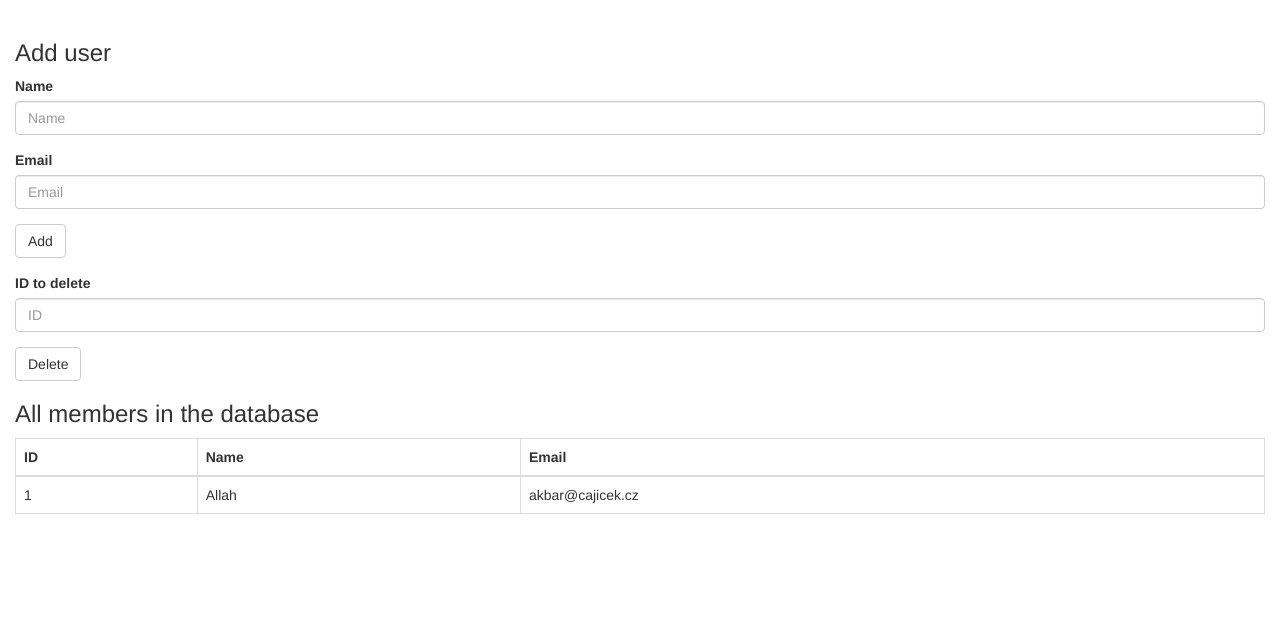
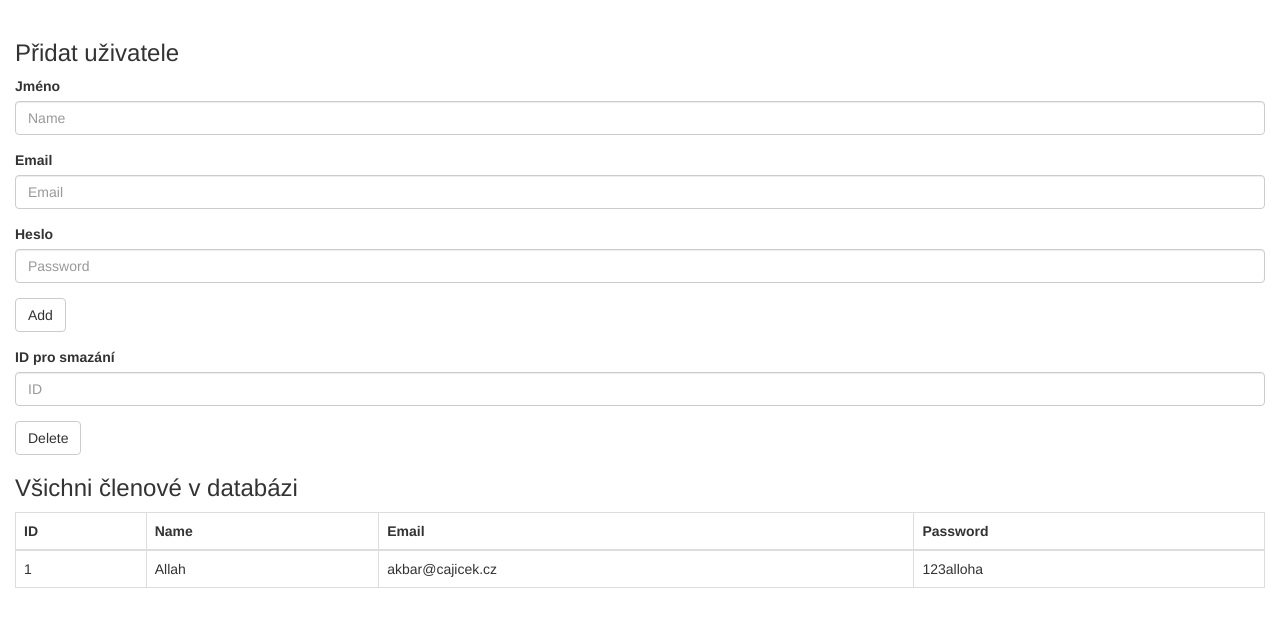
Before and after one commit to MSKL/fit-bi-si1, a Flask app: page / in a window 1280 px wide. Shown: the part 52-679 px from the top of the page. Run offline with Flask 2, Linux system fonts and the light colour scheme; data comes from the database, SQL or seed files in the repository; both versions use the stored data as it was after the commit; some libraries are stand-ins or nearby versions.

Commit message:
Added temporary password field

```diff
--- a/spravujklub/entities/User.py
+++ b/spravujklub/entities/User.py
@@ -1,3 +1,28 @@
+"""
+FLASK_LOGIN info:
+
+Your User Class
+The class that you use to represent users needs to implement these properties and methods:
+
+is_authenticated
+This property should return True if the user is authenticated, i.e. they have provided valid credentials.
+(Only authenticated users will fulfill the criteria of login_required.)
+
+is_active
+This property should return True if this is an active user - in addition to being authenticated, they also have
+activated their account, not been suspended, or any condition your application has for rejecting an account.
+Inactive accounts may not log in (without being forced of course).
+
+is_anonymous
+This property should return True if this is an anonymous user. (Actual users should return False instead.)
+
+get_id()
+This method must return a unicode that uniquely identifies this user, and can be used to load the user from the
+user_loader callback. Note that this must be a unicode - if the ID is natively an int or some other type, you will need
+to convert it to unicode.
+"""
+
+
 class User:
     id = 1
 
--- a/spravujklub/main.py
+++ b/spravujklub/main.py
@@ -1,6 +1,7 @@
 from flask import Flask, render_template
 from flask_sqlalchemy import SQLAlchemy
 from flask_bootstrap import Bootstrap
+from flask_login import LoginManager
 
 # The flask application
 app = Flask("__name__")
@@ -13,8 +14,20 @@ app.config.from_pyfile("config.py")
 db = SQLAlchemy(app)
 """:type: sqlalchemy.orm.SQLAlchemy"""
 
+# Setup the login manager and init
+login_manager = LoginManager()
+login_manager.init_app(app)
+
 # Import the render views
 from views import *
 
+
+@login_manager.user_loader
+def load_user(user_id):
+    """should take the unicode ID of a user, and return the corresponding user object"""
+    return User.get(user_id)
+
+
 if __name__ == '__main__':
+    """run the application"""
     app.run()
--- a/spravujklub/models.py
+++ b/spravujklub/models.py
@@ -1,13 +1,15 @@
 from main import db
 
 
-# Temporary class
 class Member(db.Model):
+    """class representing the app user"""
     __tablename__ = "members"
     id = db.Column(db.Integer, primary_key=True, autoincrement=True)
     name = db.Column(db.String(50))
     email = db.Column(db.String(50))
+    password = db.Column(db.String(50))
 
-    def __init__(self, name, email):
+    def __init__(self, name, email, password):
         self.name = name
         self.email = email
+        self.password = password
--- a/spravujklub/templates/index.html
+++ b/spravujklub/templates/index.html
@@ -5,14 +5,18 @@
     <div class="container-fluid tab-content">
 
         <form action="/" role="form">
-            <h3>Add user</h3>
+            <h3>Přidat uživatele</h3>
             <div class="form-group">
-                <label for="inputProduct">Name</label>
+                <label for="inputProduct">Jméno</label>
                 <input type="text" class="form-control" name="name" placeholder="Name">
             </div>
             <div class="form-group">
                 <label for="inputPrice">Email</label>
                 <input type="text" class="form-control" name="mail" placeholder="Email" >
+            </div>
+			<div class="form-group">
+                <label for="inputPrice">Heslo</label>
+                <input type="text" class="form-control" name="password" placeholder="Password" >
             </div>
             <div class="form-group">
                 <button type="submit" class="btn btn-default">Add</button>
@@ -23,7 +27,7 @@
 
         <form action="/" role="form">
             <div class="form-group">
-                <label for="inputPrice">ID to delete</label>
+                <label for="inputPrice">ID pro smazání</label>
                 <input type="text" class="form-control" name="delete" placeholder="ID" >
             </div>
             <div class="form-group">
@@ -31,7 +35,7 @@
             </div>
         </form>
 
-        <h3>All members in the database</h3>
+        <h3>Všichni členové v databázi</h3>
 
         <div class="table-responsive">
             <table class="table table-bordered" id="mainTable">
@@ -40,6 +44,7 @@
                     <th>ID</th>
                     <th>Name</th>
                     <th>Email</th>
+					<th>Password</th>
                 </tr>
                 </thead>
                 <tbody id="displayArea">
@@ -48,6 +53,7 @@
                         <td>{{ member.id }}</td>
                         <td>{{ member.name }}</td>
                         <td>{{ member.email }}</td>
+						<td>{{ member.password }}</td>
                     </tr>
                 {% endfor %}
                 </tbody>
--- a/spravujklub/views.py
+++ b/spravujklub/views.py
@@ -1,9 +1,9 @@
 from flask import request, render_template
-
 from entities.Race import Race
 from entities.User import User
 from main import app, db
 from models import Member
+import flask_login
 import datetime
 
 
@@ -11,11 +11,12 @@ import datetime
 def index():
     name = request.values.get("name")
     email = request.values.get("mail")
+    password = request.values.get("password")
     delete = request.values.get("delete")
 
     if name and email:
         # Create a new member
-        new_member = Member(name=name, email=email)
+        new_member = Member(name=name, email=email, password=password)
         # Add it to the database session
         db.session.add(new_member)
         # Commit the change to the DB
@@ -32,6 +33,7 @@ def index():
     # Render the template
     return render_template("index.html", members=members, title="SpravujKlub", user=User("Lukas", "test@test.cz"))
 
+
 @app.route('/races', methods=['GET'])
 def races():
     races = []
@@ -42,8 +44,15 @@ def races():
     # Render the template
     return render_template("races.html", races=races, user=User("Lukas", "test@test.cz"))
 
+
 @app.route('/profile', methods=[ 'GET' ])
 def profile():
         # TODO
         # Render the template
         return render_template("profile.html", user=User("Lukas", "test@test.cz"))
+
+
+@flask_login.login_required
+@app.route('/restricted')
+def restricted():
+    return "User must be logged in to see this!"
```
Also changed, not shown: spravujklub/database/database.db.
